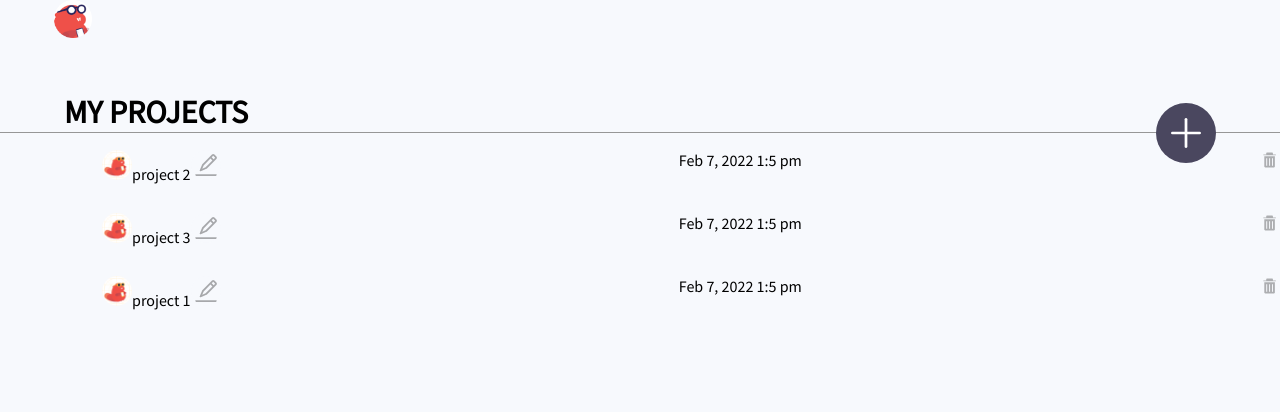
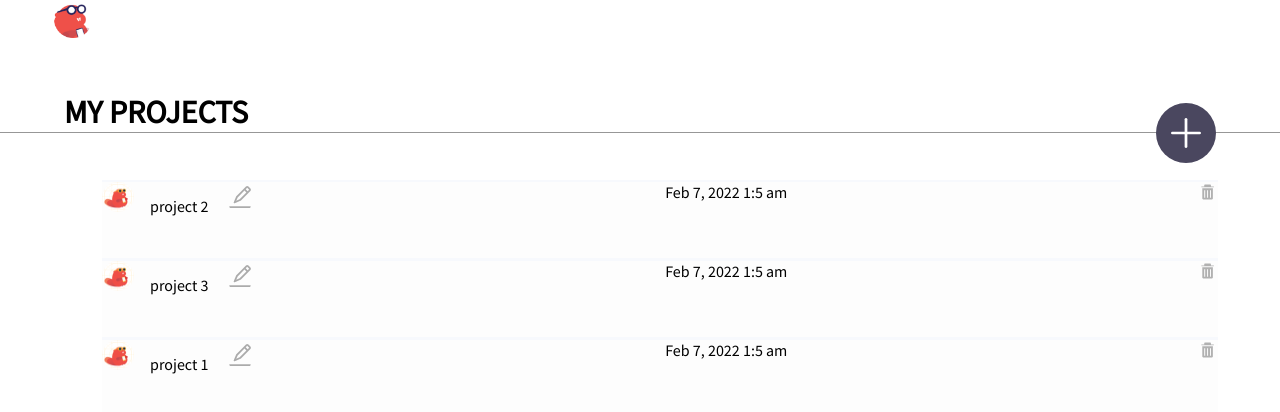
Before and after one commit to seaweasel/thunkable, a React (Create React App) app: page / in a window 1280 px wide. Shown: the top 412 px of the page. Built offline with nearby package versions, Linux system fonts and the light colour scheme.

Commit message:
as much done as I will accomplish

```diff
--- a/src/App.css
+++ b/src/App.css
@@ -6,4 +6,5 @@ content {
   align-items: center;
   justify-content: center;
   font-size: calc(10px + 2vmin);
+  background-color: #F7F9FD;
 }
--- a/src/components/Project.css
+++ b/src/components/Project.css
@@ -1,8 +1,18 @@
 .project {
-    height: 4rem;
+    height: 5rem;
     border-top: 2px solid #F7F9FD;
     border-bottom: 2px solid #F7F9FD;
-    margin: -1px 0px -1px 5%;
+    margin: -1px 5%;
     display:flex;
     justify-content: space-between;
+    background-color: #FDFDFD;
 }
+
+.beaver-icon {
+    width: 2rem;
+}
+
+.name {
+    margin-left: 1rem;
+    margin-right: 1rem;
+}
--- a/src/components/Project.js
+++ b/src/components/Project.js
@@ -10,7 +10,7 @@ const Project = props => {
    const dateString = date.toLocaleDateString('en-US',{  year: 'numeric', month: 'short', day: 'numeric' });
    const minutes = date.getMinutes();
    const hours = date.getHours() % 12;
-   const amPM = date.getHours() > 11 ? 'am' : 'pm';
+   const amPM = date.getHours() < 11 ? 'am' : 'pm';
 
 
    const [name, updateName] = useState(props.name);
@@ -30,8 +30,8 @@ const Project = props => {
 
    return <div className='project'>
       <div>
-         <img src={icon} height='30px' width='30px' style={{borderRadius:'50%'}}/>
-         <span>{nameElement}</span>
+         <img className='beaver-icon' src={icon} height='30px' width='30px' style={{borderRadius:'50%'}}/>
+         <span className='name'>{nameElement}</span>
          <img onClick={() => props.updateProjectToEditHandler(props.id)} src={edit} height='30px' width='30px' style={{borderRadius:'50%'}}/>
       </div>
       {dateString} {hours}:{minutes} {amPM}
--- a/src/components/ProjectList.js
+++ b/src/components/ProjectList.js
@@ -11,11 +11,10 @@ const ProjectList = props => {
       props.updateProjectHandler(items);
    }
 
-   return <header>
-            <DragDropContext onDragEnd={handleOnDragEnd}>
+   return   <DragDropContext onDragEnd={handleOnDragEnd}>
                <Droppable droppableId="projects">
                   {(provided) => (
-                     <ul style={{listStyleType: 'none'}}{...provided.droppableProps} ref={provided.innerRef}>
+                     <ul style={{listStyleType: 'none', marginTop: '3rem'}}{...provided.droppableProps} ref={provided.innerRef}>
                         {props.projects.map((project, index) => {
                            return (
                               <Draggable key={project.id} draggableId={project.id} index={index}>
@@ -36,7 +35,6 @@ const ProjectList = props => {
                   )}
                </Droppable>
             </DragDropContext>
-      </header>
 }
 
 export default ProjectList;
--- a/src/index.css
+++ b/src/index.css
@@ -6,6 +6,5 @@ body {
 }
 
 * {
-  background-color: #F7F9FD;
   box-sizing: border-box;
 }
```
